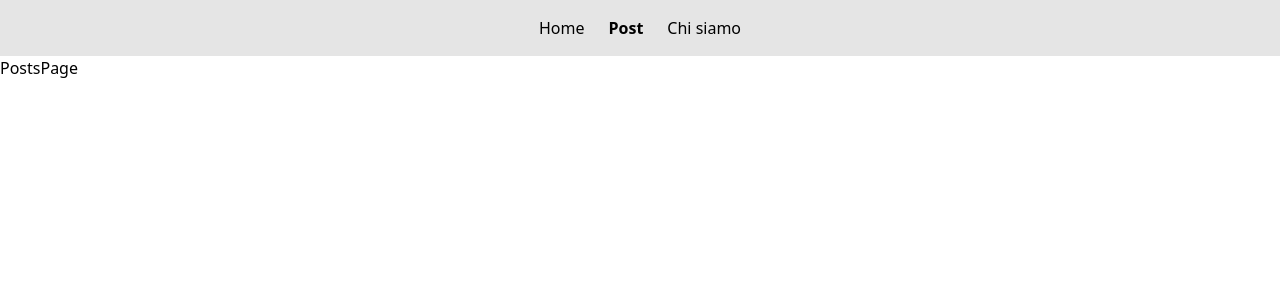
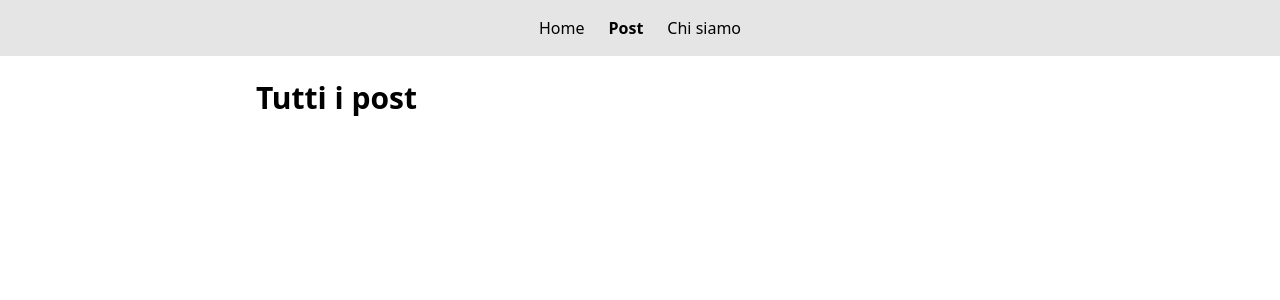
Before and after one commit to joelepore/react-router, a React (Vite) app: page /posts in a window 1280 px wide. Shown: the top 300 px of the page. Built offline with nearby package versions, Linux system fonts and the light colour scheme.

Commit message:
feat: create Title component and add it to every page

```diff
--- /dev/null
+++ b/src/components/Title.jsx
@@ -0,0 +1,7 @@
+const Title = ({ text }) => {
+  return (
+    <h1 className="text-3xl font-bold">{text}</h1>
+  )
+}
+
+export default Title
--- a/src/layouts/DefaultLayout.jsx
+++ b/src/layouts/DefaultLayout.jsx
@@ -5,7 +5,7 @@ const DefaultLayout = () => {
   return (
     <>
       <Header />
-      <main>
+      <main className="max-w-screen-md mx-auto py-6">
         <Outlet />
       </main>
     </>
--- a/src/pages/AboutPage.jsx
+++ b/src/pages/AboutPage.jsx
@@ -1,6 +1,10 @@
+import Title from "../components/Title"
+
 const AboutPage = () => {
   return (
-    <section>AboutPage</section>
+    <section>
+      <Title text="Chi siamo" />
+    </section>
   )
 }
 
--- a/src/pages/HomePage.jsx
+++ b/src/pages/HomePage.jsx
@@ -1,6 +1,10 @@
+import Title from "../components/Title"
+
 const HomePage = () => {
   return (
-    <section>HomePage</section>
+    <section>
+      <Title text="Home" />
+    </section>
   )
 }
 
--- a/src/pages/PostsPage.jsx
+++ b/src/pages/PostsPage.jsx
@@ -1,6 +1,10 @@
+import Title from "../components/Title"
+
 const PostsPage = () => {
   return (
-    <section>PostsPage</section>
+    <section>
+      <Title text="Tutti i post" />
+    </section>
   )
 }
 
```
